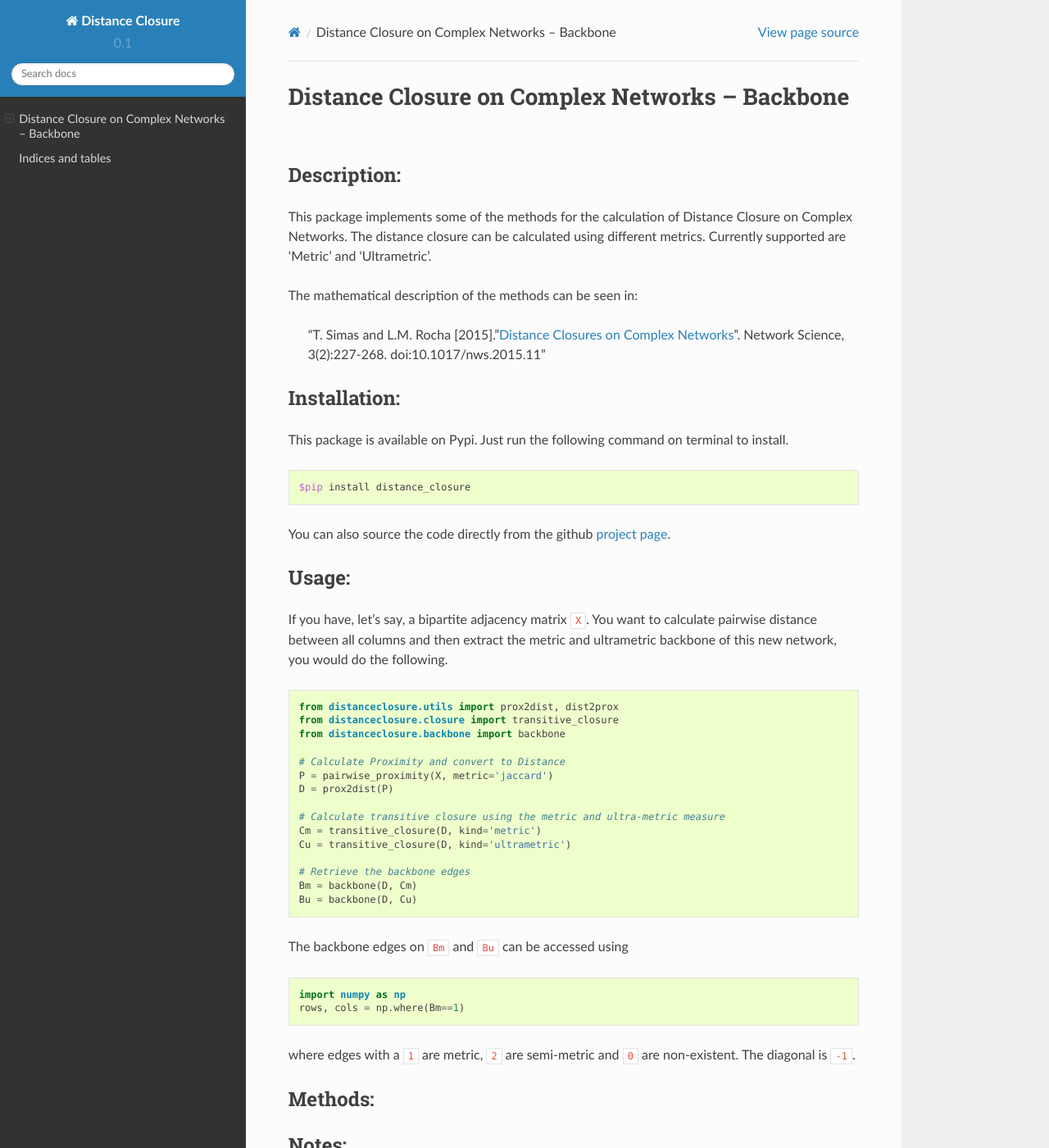
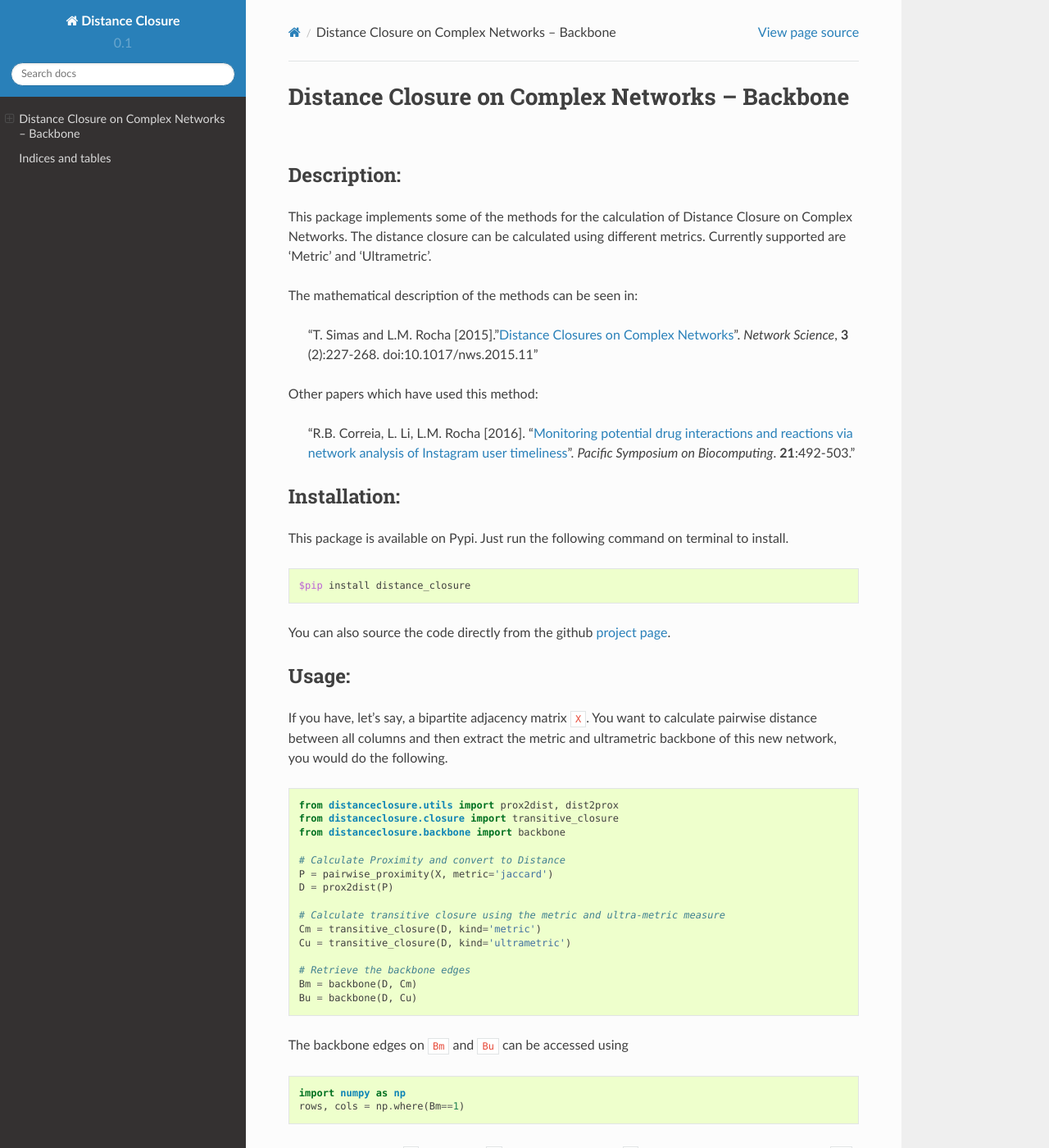
Before and after one commit to CASCI-lab/distanceclosure, a Sphinx documentation site: the page built from docs/source/index.rst, in a window 1280 px wide and 1400 px high. Shown: the whole window at 82% size. Built offline with Sphinx 7.4.7 and the Read the Docs theme 2.0.0, drawn with Linux system fonts in a browser that asks for light colours; some of the changed text lies outside the part shown.

Commit message:
doc index.rst changes

```diff
--- a/docs/source/index.rst
+++ b/docs/source/index.rst
@@ -9,10 +9,15 @@ The distance closure can be calculated using different metrics. Currently suppor
 
 The mathematical description of the methods can be seen in:
 
-	"T. Simas and L.M. Rocha [2015]."`Distance Closures on Complex Networks`__". Network Science, 3(2):227-268. doi:10.1017/nws.2015.11"
+	"T. Simas and L.M. Rocha [2015]."`Distance Closures on Complex Networks`__". *Network Science*, **3** (2):227-268. doi:10.1017/nws.2015.11"
 
 	__ http://www.informatics.indiana.edu/rocha/publications/NWS14.php
 
+Other papers which have used this method:
+
+	"R.B. Correia, L. Li, L.M. Rocha [2016]. "`Monitoring potential drug interactions and reactions via network analysis of Instagram user timeliness`__". *Pacific Symposium on Biocomputing*. **21**:492-503."
+
+	__ http://www.informatics.indiana.edu/rocha/publications/PSB2016.php
 
 Installation:
 ---------------
```
Also changed, not shown: other parts of docs/source/index.rst (+2 -0 lines).
